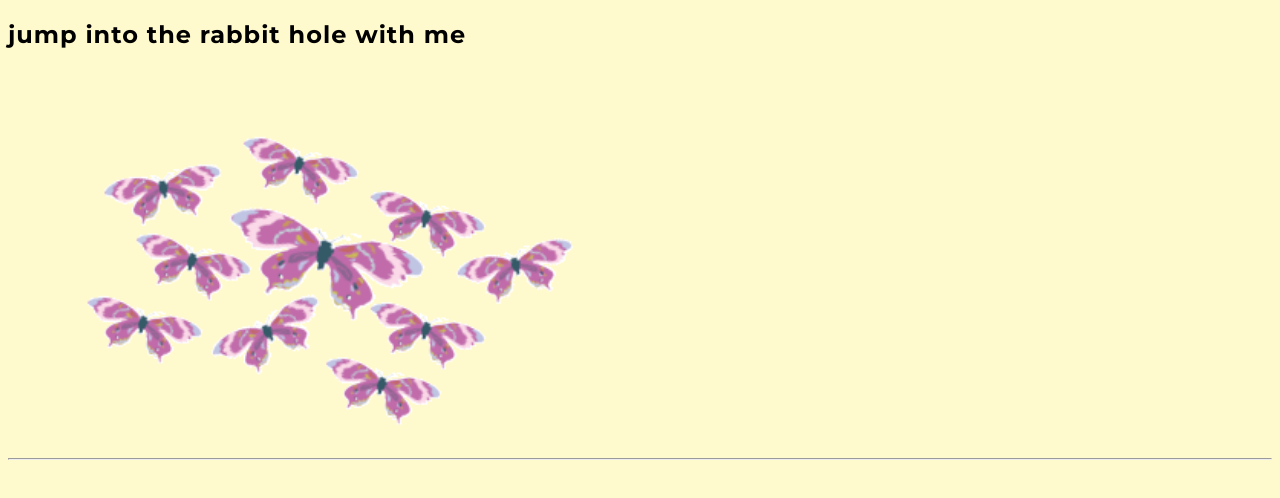
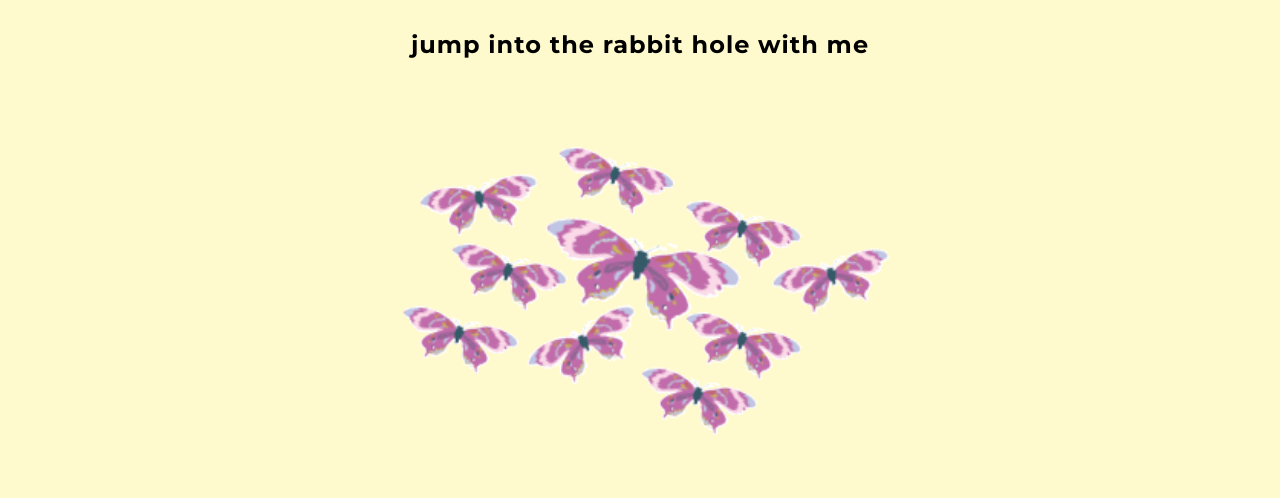
Before and after one commit to kennedybird/thefeed, a plain HTML site: page index.html in a window 1280 px wide. Drawn offline with Linux system fonts and the light colour scheme.

Commit message:
final changes

```diff
--- a/css/index.css
+++ b/css/index.css
@@ -41,7 +41,15 @@ section{
     align-items: center;
 }
 
-img{
+img {
     max-width: 50%;
-    max-height: 50%
-    }
+    max-height: 50%;
+    display: block; /* Ensures that the margin:auto works for centering */
+    margin-left: auto;
+    margin-right: auto;
+}
+
+h1 {
+    margin-top: 30px;
+    text-align: center;
+}
--- a/index.html
+++ b/index.html
@@ -20,7 +20,6 @@ jump into the rabbit hole with me
 <a href="thefeed/thefeed.html">
     <img id="gif" src="img/bbfly.gif" alt="Feed Gif">
 </a>
-<hr>
 
 </body>
 </html>
```
